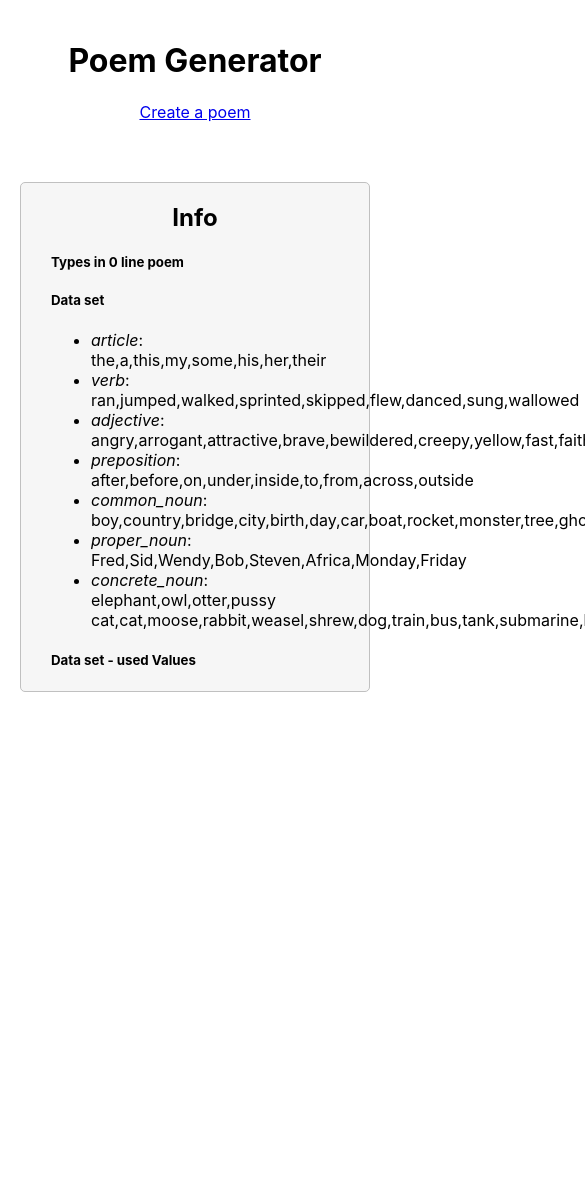
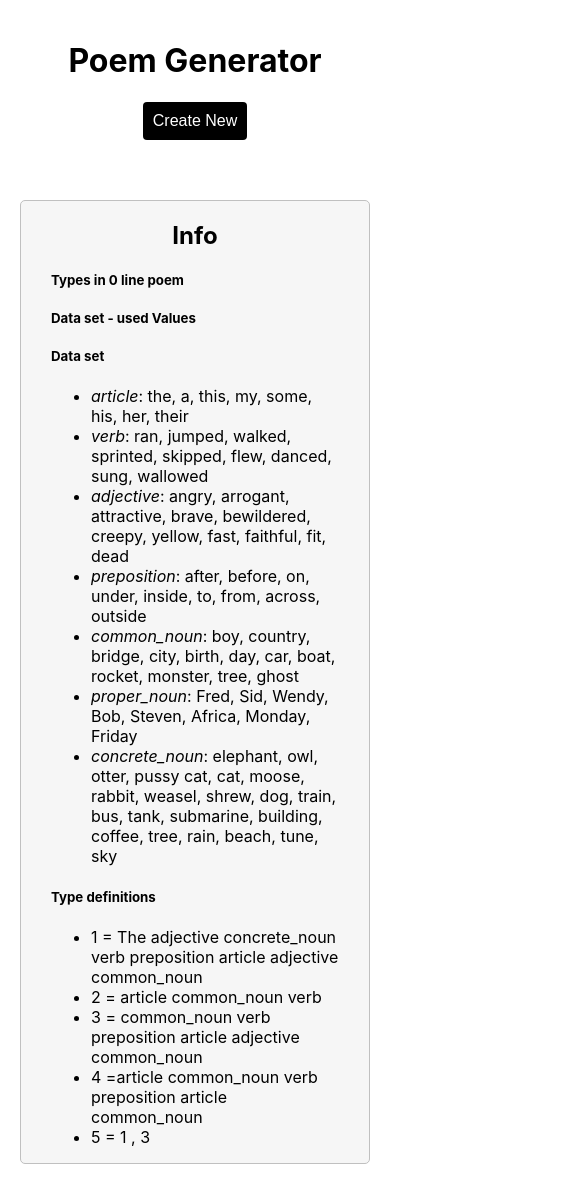
Before and after one commit to michaelphillips4/langauge-oddities, a React (Create React App) app: page / in a window 390 px wide. Shown: the top 1184 px of the page, 585 px wide, since content can reach past the window. Before the commit the page ends 844 px from the top, so only its background shows below. Built offline with nearby package versions, Linux system fonts and the light colour scheme.

Commit message:
fix for mobile and better explanations

```diff
--- a/src/App.css
+++ b/src/App.css
@@ -12,7 +12,19 @@
 }
 
 .poem {
+  padding: 30px;
+}
 
-  padding: 30px;
 
+
+.button {
+  background-color: black;
+  border: none;
+  color: white;
+  padding: 10px;
+  text-align: center;
+  text-decoration: none;
+  display: inline-block;
+  font-size: 16px;
+  border-radius: 4px;
 }
--- a/src/Components/Sentence.js
+++ b/src/Components/Sentence.js
@@ -95,9 +95,8 @@ function Sentence() {
 
     let c = usedValues;
 
-    for(var k in c)
-    {
-       delete c[k];
+    for (var k in c) {
+      delete c[k];
     }
 
     setUsedValues(c);
@@ -110,7 +109,7 @@ function Sentence() {
 
   const displayPoemInfo = (a) => a.map((s, index) => <li key={index}><i>Type : {s.type}</i> -- {s.text} </li>)
 
-  const displayUsedValuesInfo = (a) => Object.keys(a).map((s) => <li key={s}><i>{s}</i>: {a[s].join(",")} </li>)
+  const displayUsedValuesInfo = (a) => Object.keys(a).map((s) => <li key={s}><i>{s}</i>: {a[s].join(", ")} </li>)
 
   // console.log(poem.usedValues);
 
@@ -118,20 +117,28 @@ function Sentence() {
     <div >
       <div className="center">
         <h1>Poem Generator </h1>
-        <a href="#" onClick={() => nextPoem()}>
-          Create a poem
-        </a>
+        <button className="button" onClick={() => nextPoem()}>
+          Create New
+        </button>
         <div className="poem">
-        {displayPoem(poem.lines)}
+          {displayPoem(poem.lines)}
         </div>
         <div className="info">
           <h2 className="center">Info </h2>
           <h5>Types in {poem.numberOfLines} line poem</h5>
           <ul>{displayPoemInfo(poem.lines)}</ul>
+          <h5>Data set - used Values</h5>
+          <ul>{displayUsedValuesInfo(usedValues)}</ul>
           <h5>Data set</h5>
           <ul>{displayUsedValuesInfo(data)}</ul>
-          <h5>Data set - used Values</h5>
-          <ul>{displayUsedValuesInfo(usedValues)}</ul>
+          <h5>Type definitions</h5>
+          <ul>
+            <li>1 = The adjective concrete_noun verb preposition article adjective common_noun</li>
+            <li>2 = article common_noun verb</li>
+            <li>3 = common_noun verb preposition article adjective common_noun</li>
+            <li>4 =article common_noun verb preposition article common_noun</li>
+            <li>5 = 1 , 3 </li>
+          </ul>
         </div>
       </div>
     </div>
```
